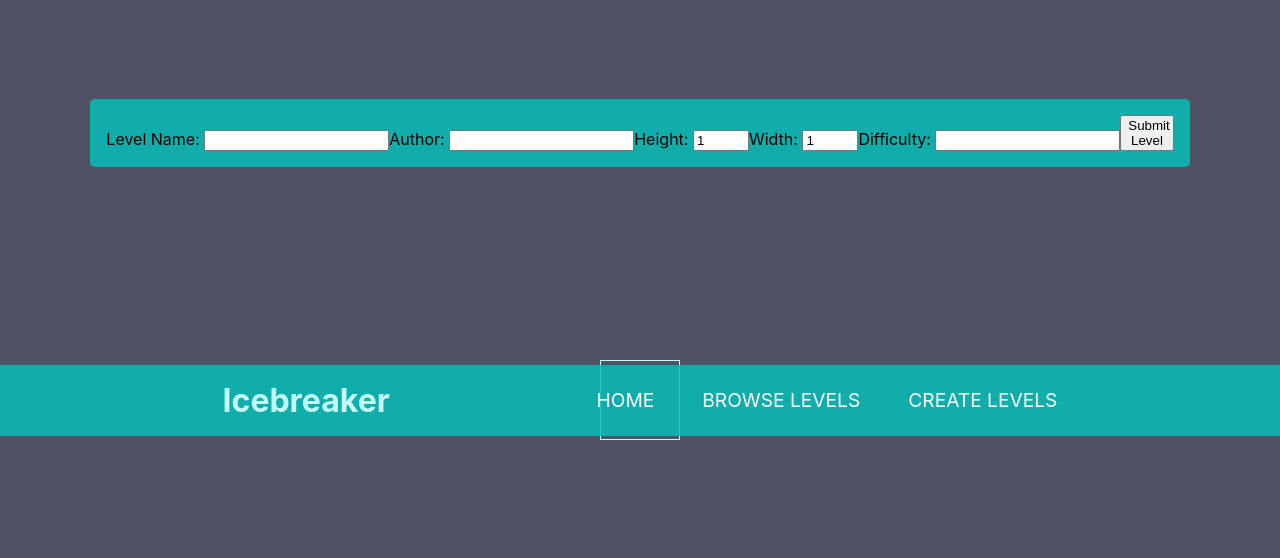
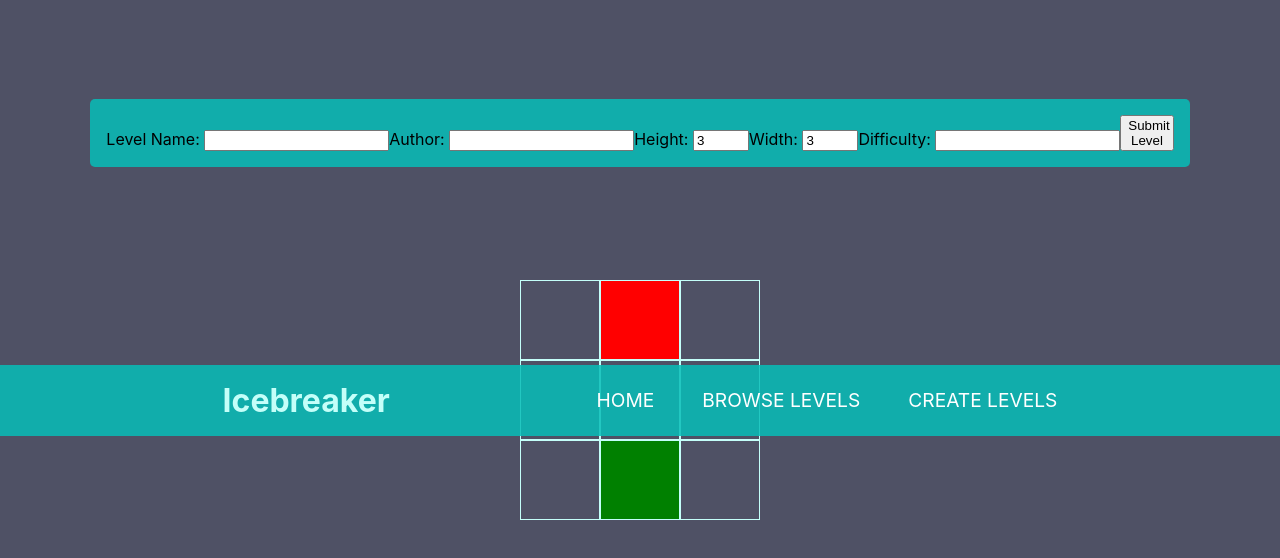
Before and after one commit to Benjamin-Kuzava/icebreaker, a React (Create React App) app in the folder client/: page /new in a window 1280 px wide. Shown: the top 558 px of the page. Built offline with nearby package versions, Linux system fonts and the light colour scheme; no server answers.

Commit message:
Start and end nodes functional

```diff
--- a/client/src/components/Create/Create.jsx
+++ b/client/src/components/Create/Create.jsx
@@ -7,8 +7,8 @@ import { useState } from 'react';
 const Create = (props) => {
     // States to be passed between siblings
     const [gridLayout, setGridLayout] = useState('');
-    const [gridWidth, setGridWidth] = useState(1);
-    const [gridHeight, setGridHeight] = useState(1);
+    const [gridWidth, setGridWidth] = useState(3);
+    const [gridHeight, setGridHeight] = useState(3);
 
     return (
         <>
--- a/client/src/components/Form/Form.jsx
+++ b/client/src/components/Form/Form.jsx
@@ -6,8 +6,8 @@ import axios from 'axios';
 const Form = (props) => {
     const [levelName, setLevelName] = useState('');
     const [author, setAuthor] = useState('');
-    const [width, setWidth] = useState(1);
-    const [height, setHeight] = useState(1);
+    const [width, setWidth] = useState(3);
+    const [height, setHeight] = useState(3);
     const [grid, setGrid] = useState('');
     const [difficulty, setDifficulty] = useState('');
 
--- a/client/src/components/Grid/Grid.css
+++ b/client/src/components/Grid/Grid.css
@@ -10,3 +10,19 @@
   height: 5em;
   border: solid 1px #c4fff9;
 }
+
+.node {
+  background-color: rgba(79, 81, 101, 1);
+}
+
+.node-start {
+  background-color: green;
+}
+
+.node-end {
+  background-color: red;
+}
+
+.node-wall {
+  background-color: blue;
+}
--- a/client/src/components/Grid/Grid.jsx
+++ b/client/src/components/Grid/Grid.jsx
@@ -6,6 +6,15 @@ const Grid = (props) => {
     const { gridHeight, gridWidth, gridLayout, setGridLayout, isCreate } = props;
     const numRows = gridHeight;
     const numCols = gridWidth;
+
+    const nodeClassification = (grid, i, k) =>
+        i === numRows - 1 && k === Math.ceil((numCols - 1) / 2)
+        ? 'node-start'
+        : i === 0 && k === Math.floor((numCols - 1) / 2)
+        ? 'node-end'
+        : grid[i][k]
+        ? 'node-wall'
+        : "";
 
     // Generate matrix all initialized to zero
     const generateEmptyGrid = () => {
@@ -39,6 +48,7 @@ const Grid = (props) => {
         }}>
             {grid.map((rows, i) =>
             rows.map((col, k) => <div
+            className={`node ${nodeClassification(grid, i, k)}`}
             key={`${i}${k}`}
             onClick={() => {
                 if (!isCreate) return;
@@ -48,10 +58,7 @@ const Grid = (props) => {
                 setGrid(newGrid);
                 setGridLayout(JSON.stringify(newGrid));
             }}
-            // consider making this a decoration function
-            style={{
-                backgroundColor: grid[i][k] ? 'blue' : 'rgba(79, 81, 101, 1)',
-            }}/>
+            />
             ))}
         </main>
     )
--- a/client/src/components/Home/Home.jsx
+++ b/client/src/components/Home/Home.jsx
@@ -15,6 +15,7 @@ const Home = (props) => {
     return (
         <>
             {level && <Grid
+                isHome
                 gridHeight={level.fields.height}
                 gridWidth={level.fields.width}
                 gridLayout={JSON.parse(level.fields.grid)}
```
Also changed, not shown: 1 other file (tests, documents, lock files or other folders).
